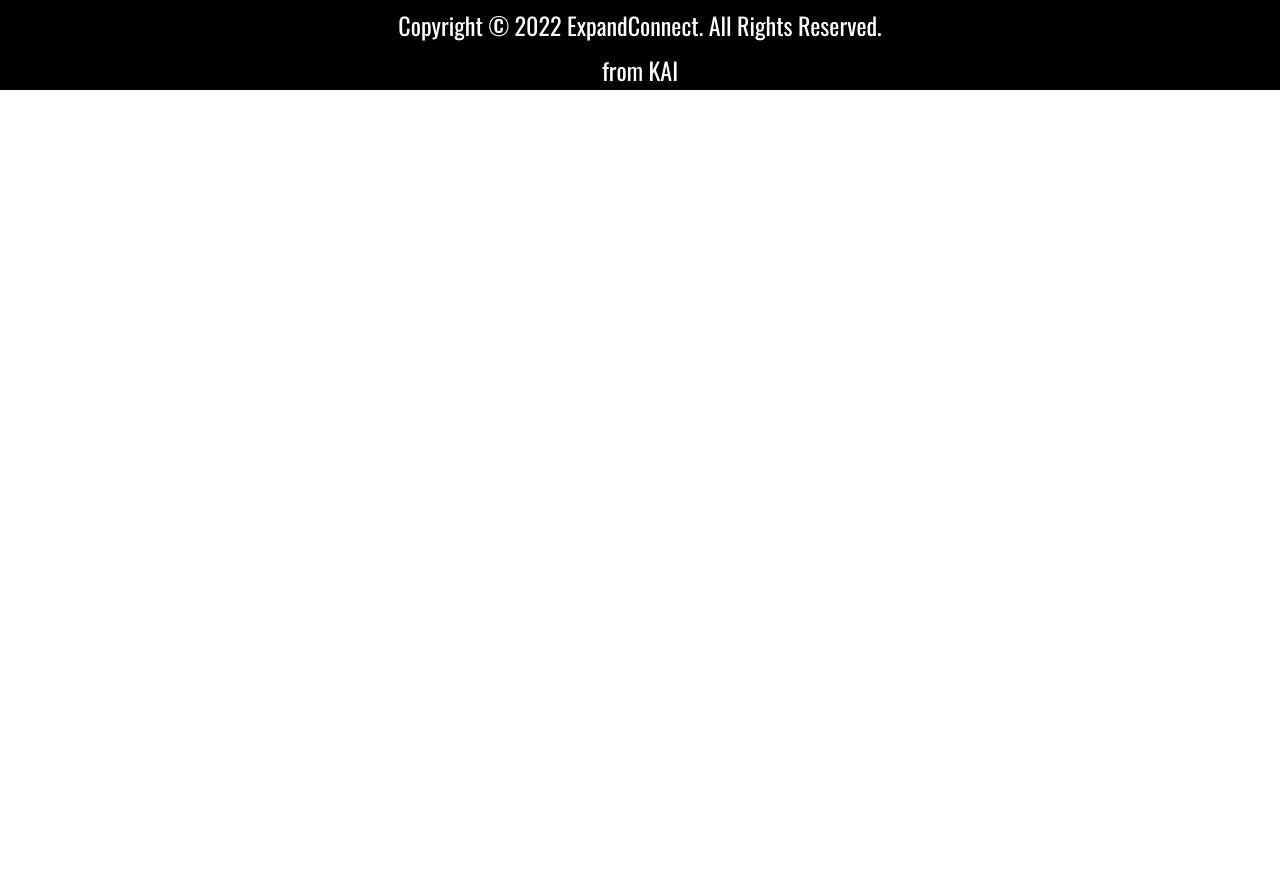
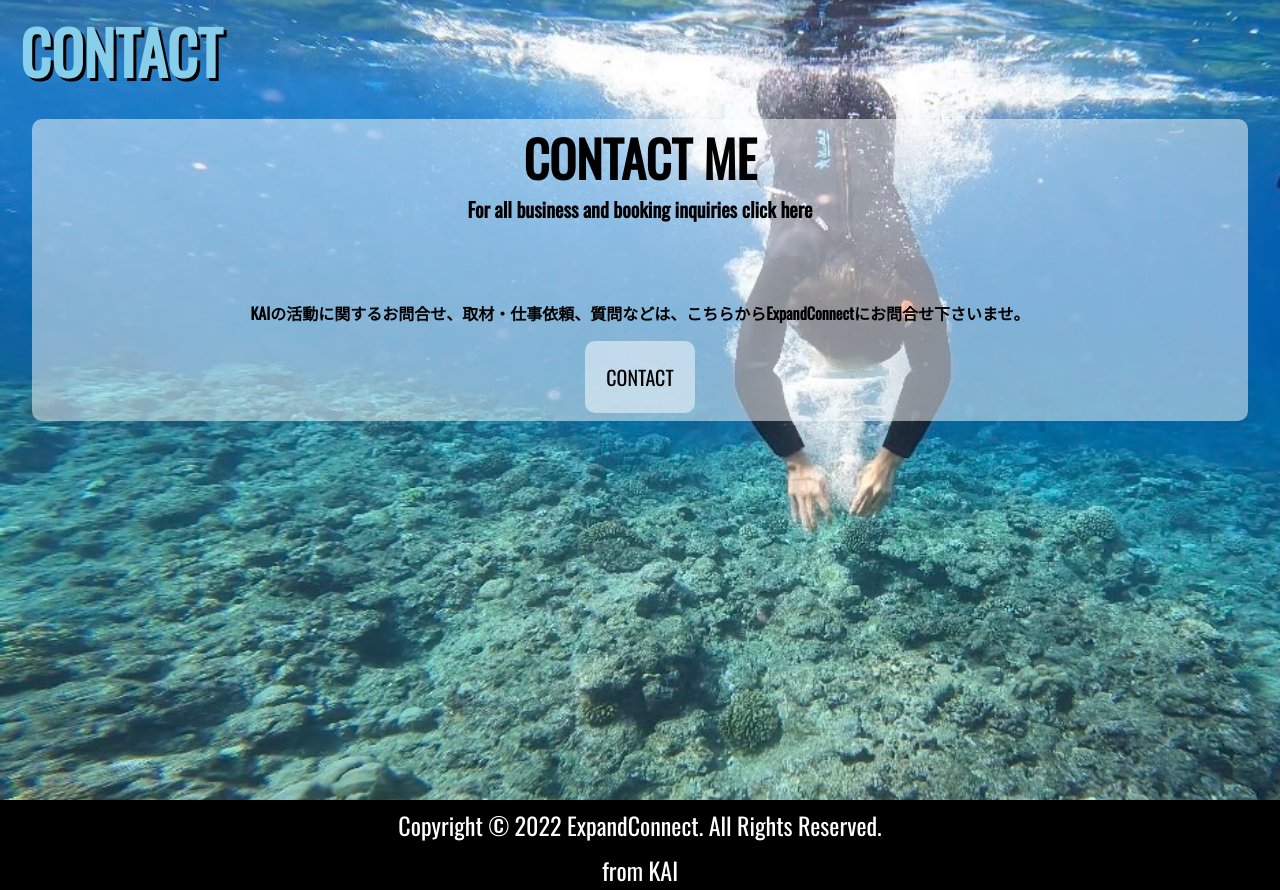
Before and after one commit to kaipora12/Pacific-Kai_Official_website, a PHP site: page /contact.html in a window 1280 px wide. Shown: the part 90-980 px from the top of the page. Before the commit the page ends 180 px from the top, so only its background shows below. Run offline with PHP 8.4, Linux system fonts and the light colour scheme.

Commit message:
commit init

```diff
--- a/contact.css
+++ b/contact.css
@@ -70,7 +70,7 @@
       transform: scale(1, 1);
   }
 
-  .body {
+  .question {
     background-image: url(./img/IMG_8620.jpg);
     background-position: center;
     background-repeat: no-repeat;
@@ -79,13 +79,112 @@
     width: 100%;
   }
 
+  .title {
+    color: skyblue;
+    font-size: 60px;
+    font-weight: bold;
+    font-family: 'Oswald', sans-serif;
+    padding-top: 15px;
+    padding-left: 20px;
+    text-shadow: 3px 3px 0 black;
+  }
+
+  .box2{
+    animation-name:fadeDownAnime;
+    animation-duration:0.5s;
+    animation-fill-mode:forwards;
+    opacity:0;
+    }
+
+    @keyframes fadeDownAnime{
+      from {
+        opacity: 0;
+      transform: translateY(-100px);
+      }
+
+      to {
+        opacity: 1;
+      transform: translateY(0);
+      }
+    }
+  .box2 {
+    padding: 0.5em 5em;
+    margin: 2em;
+    font-weight: bold;
+    color: black;
+    background: rgba(255, 255, 255, .5);
+    /* border: solid 3px #0554bd; */
+    border-radius: 10px;
+    font-family: 'Oswald', sans-serif;
+}
+.box2 h2 {
+    margin: 0;
+    padding: 0;
+    text-align: center;
+    font-family: 'Oswald', sans-serif;
+    font-size: 50px;
+    font-weight: bold;
+}
+.box2 h3 {
+  margin-top: 10px;
+  text-align: center;
+  font-family: 'Oswald', sans-serif;
+    font-size: 20px;
+    font-weight: bold;
+}
+.box2 p {
+  text-align: center;
+  margin-top: 80px;
+}
+
+.message {
+  text-align: center;
+  font-family: 'Oswald', sans-serif;
+  font-weight: bold;
+}
+.btn{
+position: relative;
+display:inline-block;
+  background: rgba(255, 255, 255, .5);
+  border-radius: 10px;
+  color: black;
+  padding: 20px 20px;
+  justify-content: center;
+  font-size: 20px;
+  text-decoration: none;
+  outline: none;
+  overflow: hidden;
+  font-family: 'Oswald', sans-serif;
+}
+
+.btn::before {
+content: '';
+position: absolute;
+top: 0;
+left: -75%;
+  width: 50%;
+height: 100%;
+background: linear-gradient(to right, rgba(255,255,255,0) 0%, rgba(255,255,255,.3) 100%);
+transform: skewX(-25deg);
+}
+
+.btn:hover::before {
+animation: shine 0.7s;
+}
+
+@keyframes shine {
+100% {
+  left: 125%;
+}
+}
+
   /* .page-title {
     font-size: 50px;
     color: white;
     margin-top: 20px;
     margin-bottom: 80px;
     font-family: 'Oswald', sans-serif;
-  } */
+  }
   .page-title {
     font-size: 80px;
     color: white;
@@ -140,10 +239,7 @@
     textarea {
       max-width: 100%;
     }
-  }
-
-
-
+  } */
   footer {
     background-color: black;
     text-align: center;
--- a/contact.html
+++ b/contact.html
@@ -31,7 +31,17 @@
         </div>
     </header>
     <main>
-
+        <section class="question">
+            <h1 class="title">CONTACT</h1>
+            <div class="box2">
+                <h2>CONTACT ME</h2>
+                <h3>For all business and booking inquiries click here</h3>
+                <p>KAIの活動に関するお問合せ、取材・仕事依頼、質問などは、こちらからExpandConnectにお問合せ下さいませ。</p>
+                <div class="message">
+                <a class="btn" href="https://forms.gle/wXMktuXznC9CdqUB9">CONTACT</a>
+                </div>
+            </div>
+        </section>
         <!-- <div class="wrapper">
             <h1 class="page-title">Contact</h1>
             <form action="#" method="post">
@@ -82,6 +92,7 @@
             Copyright &copy; 2022 ExpandConnect. All Rights Reserved. <br> from KAI
         </small>
     </footer>
+    <script src="./contact.js"></script>
     <script src="./script.js"></script>
     <script src="https://stackpath.bootstrapcdn.com/bootstrap/4.4.1/js/bootstrap.min.js" integrity="sha384-wfSDF2E50Y2D1uUdj0O3uMBJnjuUD4Ih7YwaYd1iqfktj0Uod8GCExl3Og8ifwB6" crossorigin="anonymous"></script>
 </body>
```
